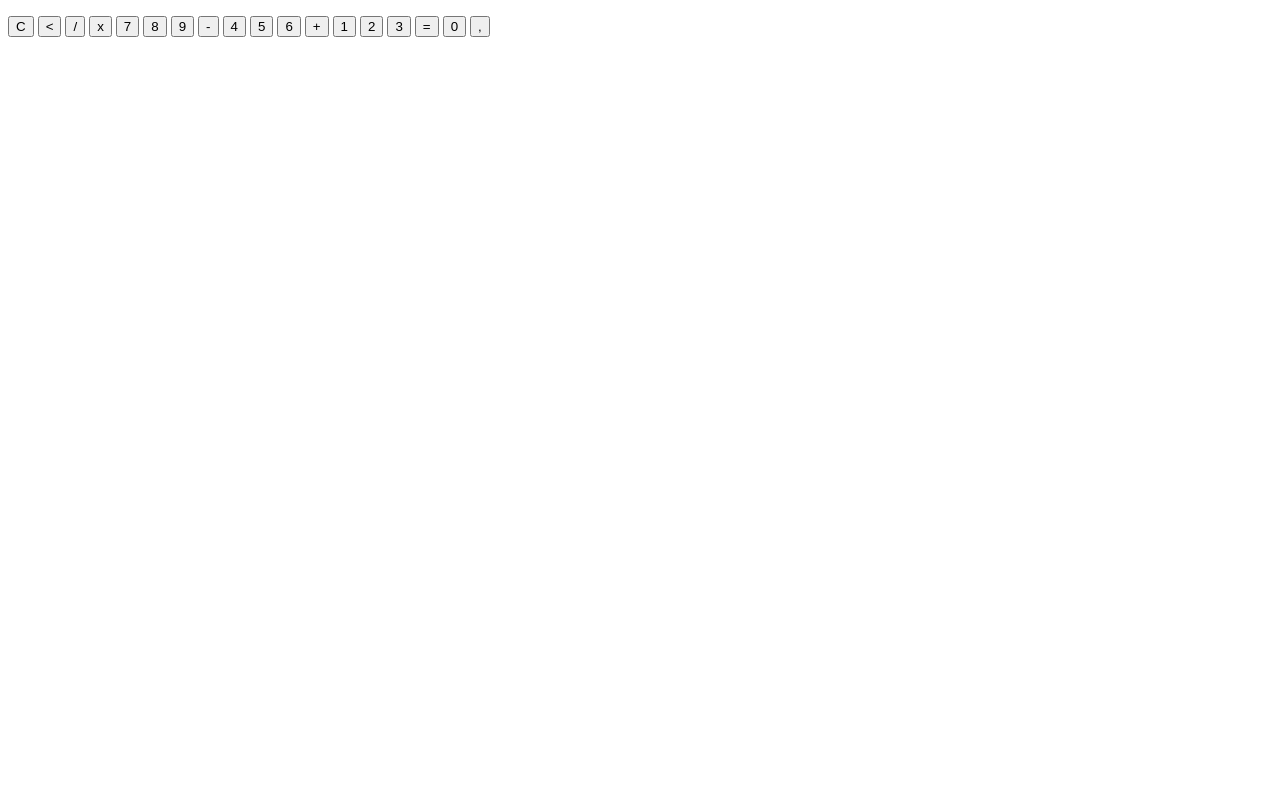
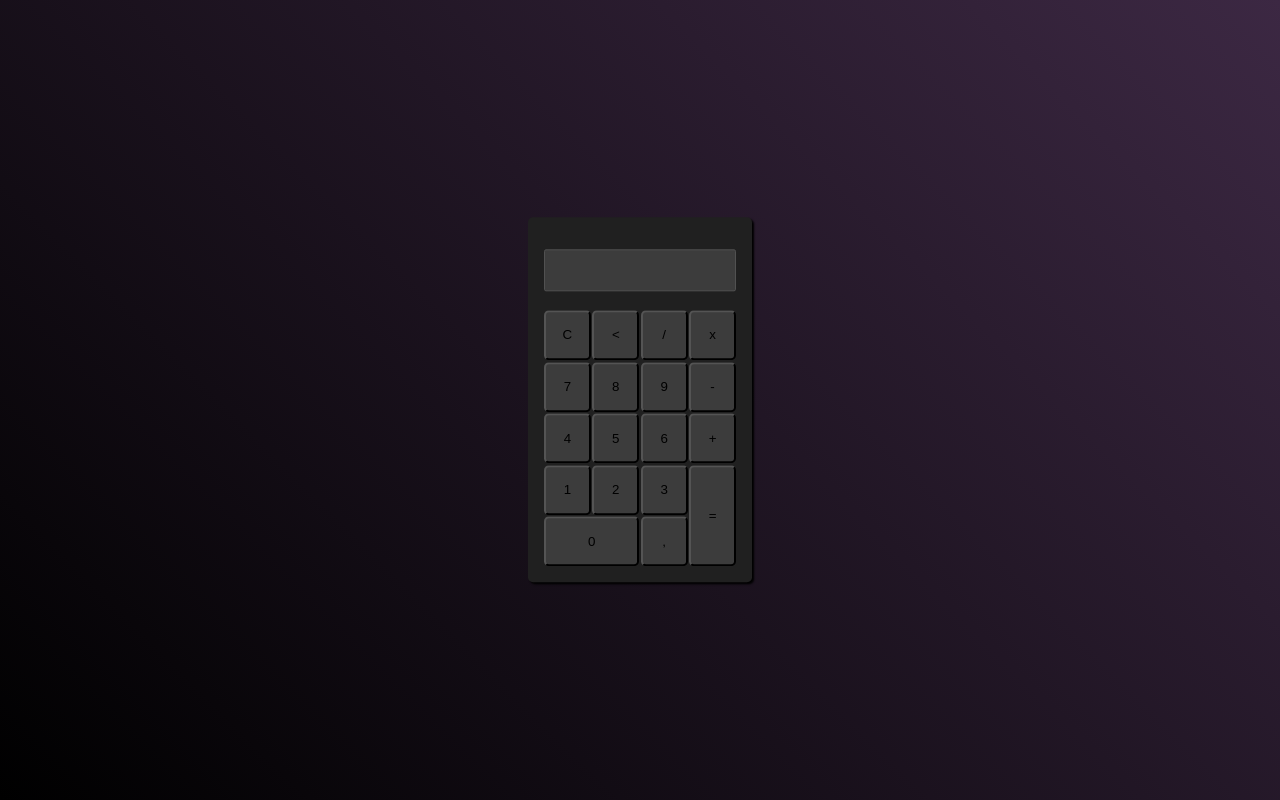
Before and after one commit to jovemfill/clone-calc, a plain HTML site: page index.html in a window 1280 px wide. Drawn offline with Linux system fonts and the light colour scheme; the site is published under a folder, as on GitHub Pages, so addresses that start at the root find nothing.

Commit message:
Patch v2
Correção html, css e js da calc

```diff
--- a/index.html
+++ b/index.html
@@ -5,7 +5,7 @@
     <meta charset="UTF-8">
     <meta name="viewport" content="width=device-width, initial-scale=1.0">
     <title>Calculadora</title>
-    <link rel="stylesheet" href="/assets/css/style.css" />
+    <link rel="stylesheet" href="style.css" />
 </head>
 
 <body>
@@ -61,7 +61,6 @@
             }
         }
     </script>
-    <link type="text/javascript" src="/assets/js/main.js" />
 
 </body>
 
```
Also changed, not shown: style.css (renamed from assets/css/style.css).
